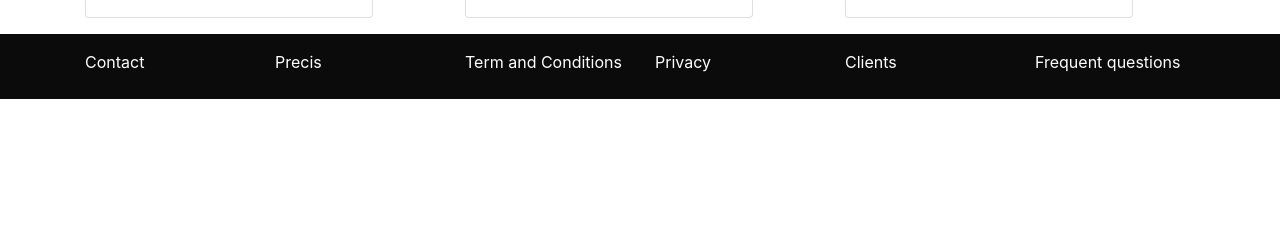
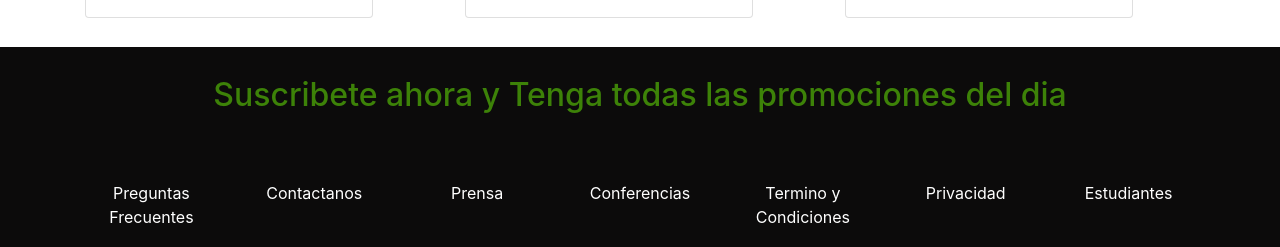
Before and after one commit to AbrahamAN/TuViaje, a plain HTML site: page index.html in a window 1280 px wide. Shown: the part 1494-1741 px from the top of the page. Before the commit the page ends 1593 px from the top, so only its background shows below. Drawn offline with nearby package versions, Linux system fonts and the light colour scheme; files whose address does not match are found by name.

Commit message:
arreglando el footer terminado

```diff
--- a/index.html
+++ b/index.html
@@ -19,7 +19,6 @@
             <button class="navbar-toggler" type="button" data-toggle="collapse" data-target="#navbarSupportedContent" aria-controls="navbarSupportedContent" aria-expanded="false" aria-label="Toggle navigation">
               <span class="navbar-toggler-icon"></span>
             </button>
-
             <div class="collapse navbar-collapse" id="navbarSupportedContent">
                 <ul class="navbar-nav mr-auto">
                     <li class="nav-item active">
@@ -127,26 +126,32 @@
               </div>
             </div>
           </section>
-          <footer id="footer">
-            <div class="container ">
-              <div class="row">
-                <div class="col-2 mt-3">
-                    <a href="#">Contact</a>
+          <footer id="footer" class="" >
+            <div class="container">
+              <div class="promotion text-center ">
+                <h2>Suscribete ahora y Tenga todas las promociones del dia </h2>
               </div>
-                <div class="col-2 mt-3">
-                    <a href="#">Precis</a>
+              <div class="row text-center">
+                <div class="col-12 col-lg">
+                  <a href="#">Preguntas Frecuentes</a>
                 </div>
-                <div class="col-2 mt-3">
-                    <a href="#">Term and Conditions</a>
+                <div class="col-12 col-lg">
+                  <a href="#">Contactanos</a>
                 </div>
-                <div class="col-2 mt-3">
-                    <a href="#">Privacy</a>
+                <div class="col-12 col-lg">
+                  <a href="#">Prensa</a>
                 </div>
-                <div class="col-2 mt-3">
-                    <a href="#">Clients</a>
+                <div class="col-12 col-lg">
+                  <a href="#">Conferencias</a>
                 </div>
-                <div class="col-2 mt-3">
-                    <a href="#">Frequent questions</a>
+                <div class="col-12 col-lg">
+                  <a href="#">Termino y Condiciones</a>
+                </div>
+                <div class="col-12 col-lg">
+                  <a href="#">Privacidad</a>
+                </div>
+                <div class="col-12 col-lg">
+                  <a href="#">Estudiantes</a>
                 </div>
               </div>
             </div>
--- a/style.css
+++ b/style.css
@@ -84,10 +84,16 @@
 
 #footer{
   background:#0c0b0b;
-  height: 65px;
+  height: 200px;
   color: white;
-
 }
 #footer a {
   color: white;
 }
+
+.promotion{
+  margin-top: 13px;
+  margin-bottom: 67px;
+  padding-top: 29px;
+  color: #6ef90580;
+}
```
Lines whose indentation alone changed are shown as unchanged.
